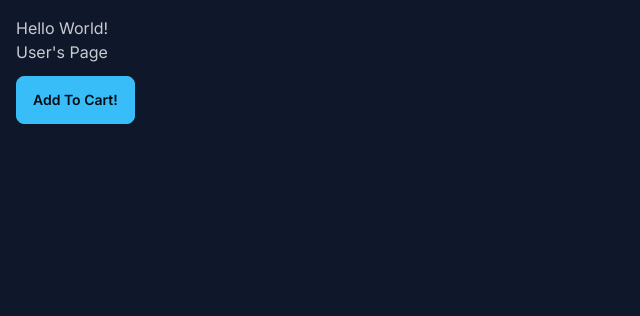
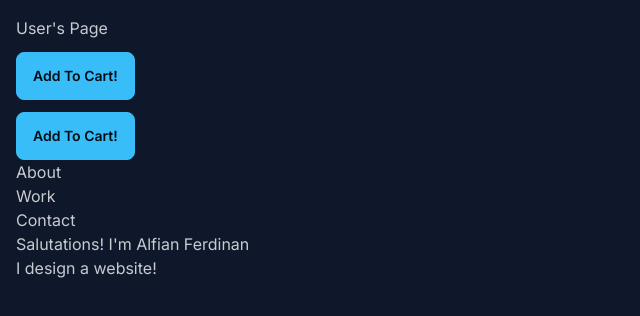
Before and after one commit to istamosh/istamosh.github.io, a Next.js app in the folder next-app/: page / in a window 1280 px wide. Shown: the top 316 px of the page, without its empty margins (0-640 px from the left). Built offline with nearby package versions, Linux system fonts and the light colour scheme.

Commit message:
try to design the intro and navbar section

```diff
--- a/next-app/app/page.tsx
+++ b/next-app/app/page.tsx
@@ -5,13 +5,27 @@ import ProductCard from "./users/components/ProductCard";
 export default function Home() {
   return (
     <main>
-      <h1>Hello World!</h1>
+      {/* <h1>Hello World!</h1> */}
 
       {/* accessing anchor tag link will re-request layout.css, webpack.js, main-app.js */}
       {/* this will impact performance */}
       {/* instead, use a Link tag */}
       <Link href="/users">User&apos;s Page</Link>
       <ProductCard />
+      <ProductCard />
+
+      <div id="navigation">
+        <ul>
+          <li>About</li>
+          <li>Work</li>
+          <li>Contact</li>
+        </ul>
+      </div>
+
+      <div id="intro">
+        <h1>Salutations! I'm Alfian Ferdinan</h1>
+        <p>I design a website!</p>
+      </div>
     </main>
   );
 }
```
Also changed, not shown: 1 other file (tests, documents, lock files or other folders).
